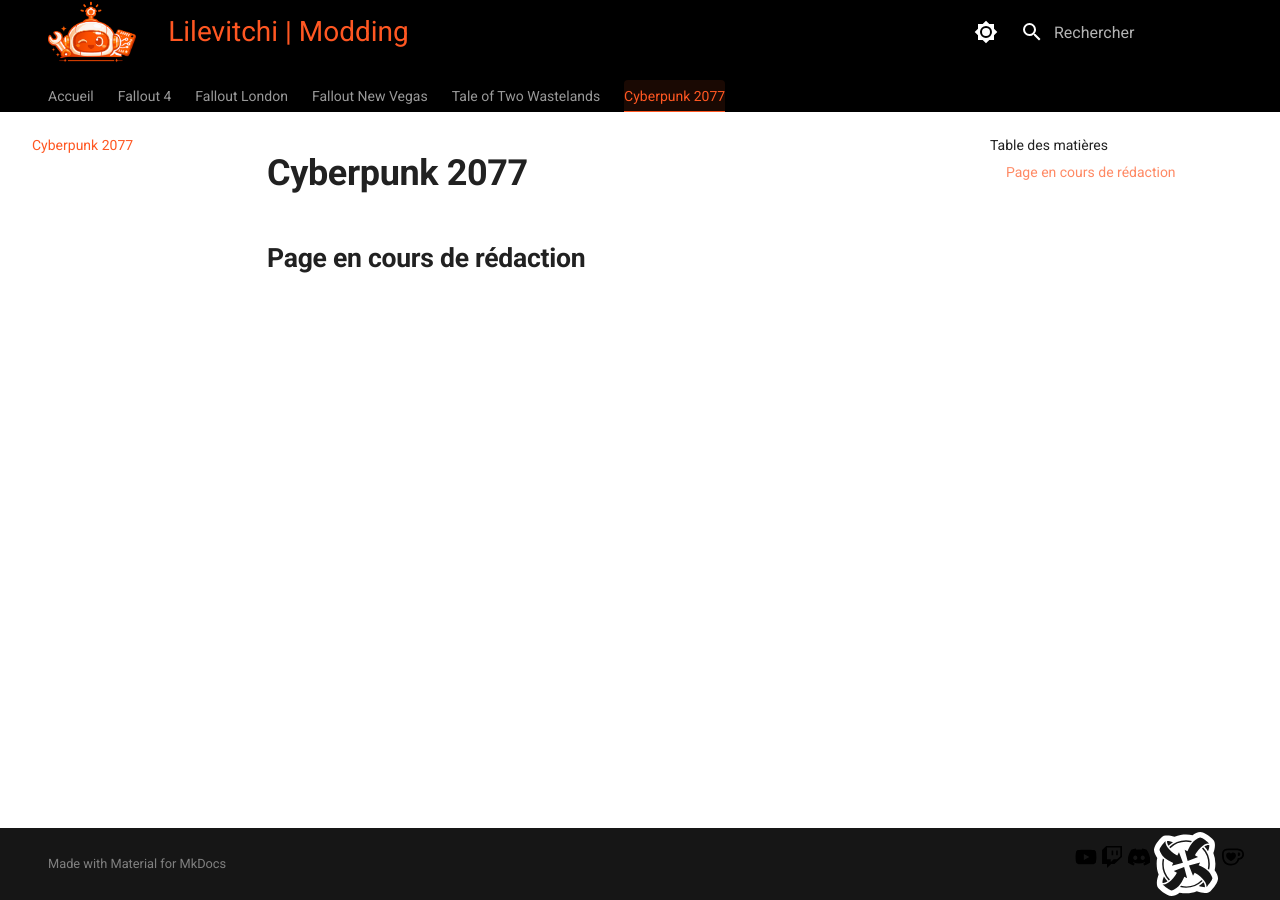
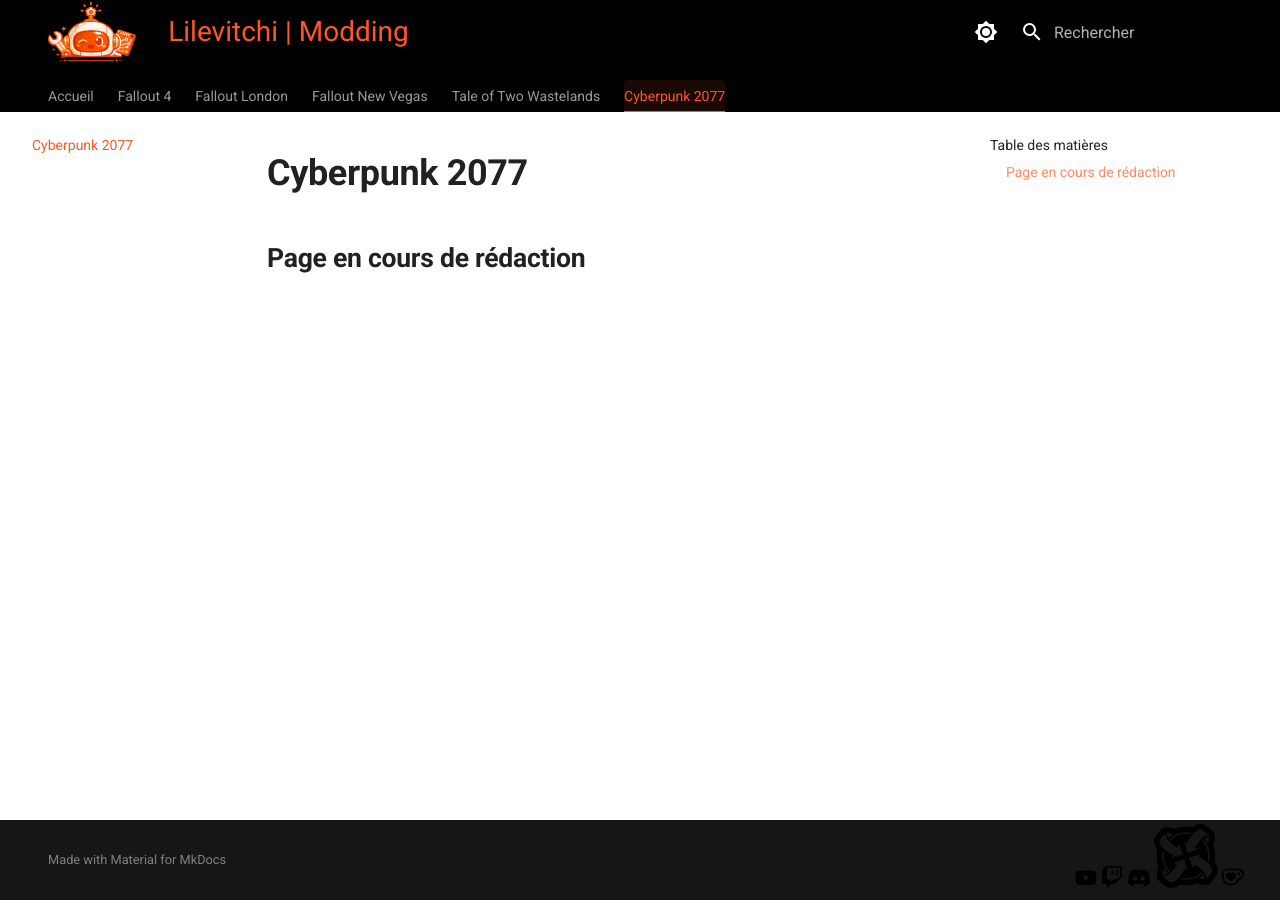
Before and after one commit to Lilevitchi/lilevitchi.github.io, an MkDocs documentation site: the page built from docs/cyberpunk/index.md, in a window 1280 px wide. Built offline with MkDocs 1.6.1 and Material for MkDocs 9.7.7, drawn with Linux system fonts in a browser that asks for light colours.

Commit message:
Update extra.css

```diff
--- a/docs/stylesheets/extra.css
+++ b/docs/stylesheets/extra.css
@@ -157,25 +157,21 @@
 
 /* --- 9. RÉSEAUX SOCIAUX --- */
 .md-footer-social__link svg {
-    height: 1.1rem;
-    width: 1.1rem;
+   max-height: 1.1rem !important;
+   width: 1.1rem !important;
 }
 
-.md-footer-social__icon,
-.custom-social-icon {
-    height: 1.1rem;
-    width: auto;
-    vertical-align: middle;
-    display: inline-block;
-
-    filter: brightness(0) invert(1);
-    transition: filter 0.3s ease;
+.orange-icon-svg, .custom-social-icon {
+   height: 1.1rem !important;
+   width: auto !important;
+   vertical-align: middle;
+   display: inline-block;
+   filter: brightness(0) invert(1); /* Blanc par défaut */
+   transition: filter 0.3s ease;
 }
 
-.md-footer-social__link:hover .md-footer-social__icon,
-.md-footer-social__link:hover .custom-social-icon {
-    filter: invert(48%) sepia(89%) saturate(2476%)
-            hue-rotate(346deg) brightness(101%) contrast(101%);
+.md-typeset a:hover .orange-icon-svg, md-footer-social__link:hover .custom-social-icon {
+   filter: invert(48%) sepia(89%) saturate(2476%) hue-rotate(346deg) brightness(101%) contrast(101%) !important;
 }
 
 /* ============================================================
```
